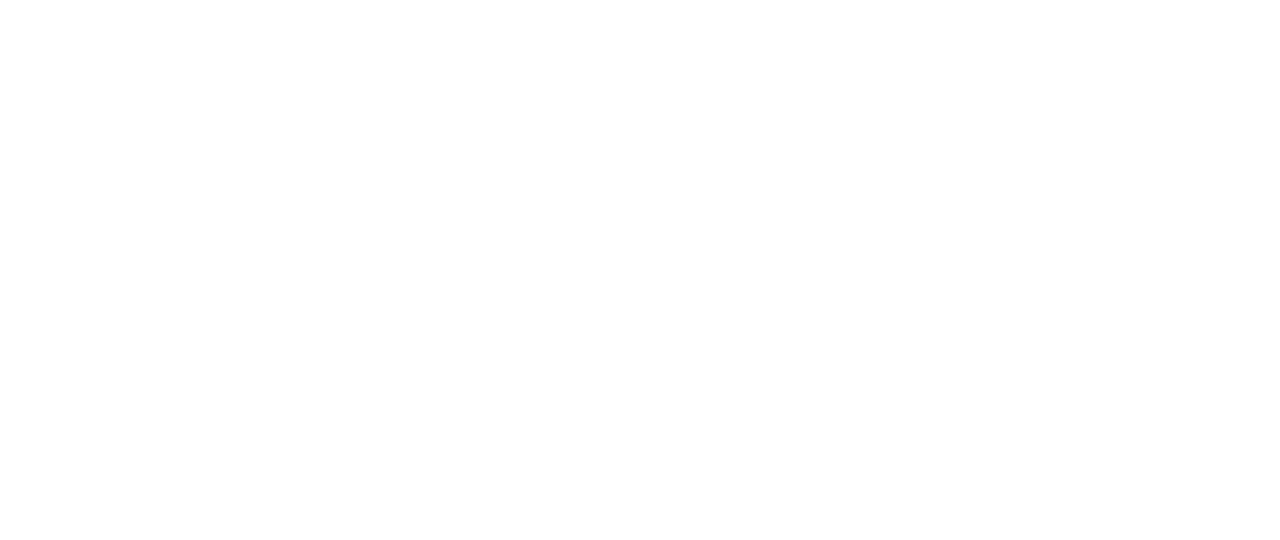
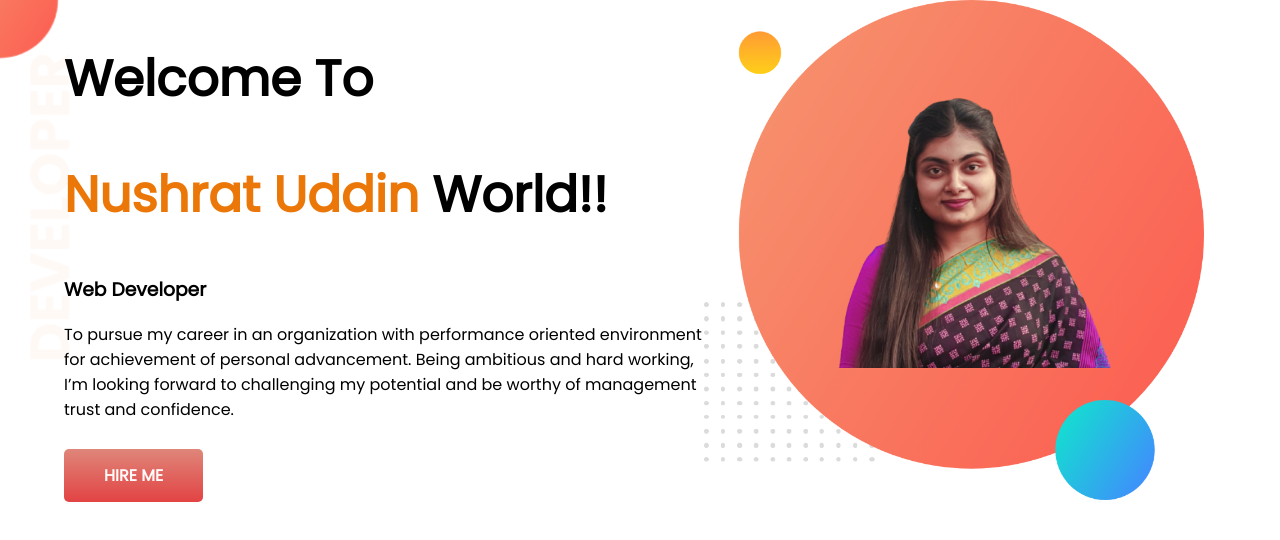
Before and after one commit to Nushrat-Uddin/developer-portfolio, a plain HTML site: page index.html in a window 1280 px wide. Drawn offline with Linux system fonts and the light colour scheme.

Commit message:
top-banner added

```diff
--- a/index.html
+++ b/index.html
@@ -5,9 +5,23 @@
     <meta http-equiv="X-UA-Compatible" content="IE=edge">
     <meta name="viewport" content="width=device-width, initial-scale=1.0">
     <title>Nushrat Portfolio</title>
+    <link rel="preconnect" href="https://fonts.googleapis.com">
+    <link rel="preconnect" href="https://fonts.gstatic.com" crossorigin>
+    <link href="https://fonts.googleapis.com/css2?family=Poppins&display=swap" rel="stylesheet">
     <link rel="stylesheet" href="style.css">
 </head>
 <body>
-
+    <section class="top-banner">
+    <div class="header">
+    <h1>Welcome To</h1>
+    <h1><span>Nushrat Uddin</span> World!!</h1>
+    <h3>Web Developer</h3>
+    <p>To pursue my career in an organization with performance oriented environment for achievement of personal advancement. Being ambitious and hard working, I’m looking forward to challenging my potential and be worthy of management trust and confidence.</p><br>
+    <a class="link-button" target="blank" href="https://www.linkedin.com/in/nushrat-uddin-0420041b7/">HIRE ME</a>
+    </div>
+    <div class="image">
+    <img src="images/Nushrat1.png" alt="picture">
+    </div>
+    </section>
 </body>
 </html>
--- a/style.css
+++ b/style.css
@@ -0,0 +1,34 @@
+body{
+    font-family: 'Poppins', sans-serif;
+    margin: 0;
+}
+h1{
+    font-size: 50px;
+}
+span{
+    color: rgb(236, 119, 9);
+}
+section{
+    display: flex;
+}
+.header{
+    width: 50%;
+    padding-left: 5%;
+}
+.image img{
+    height:500px;
+    width: 500px;
+
+}
+.link-button{
+    text-decoration: none;
+    padding: 15px 40px;
+    background-image: linear-gradient(rgb(223, 134, 122),#e24343);
+    border-radius: 5px;
+    color:snow;
+    font-weight: 700;
+}
+.top-banner{
+    background-image: url(images/top-banner.png);
+    background-repeat: no-repeat;
+}
```
Also changed, not shown: images/Nushrat1.png (added), images/dream-bg.png (added), images/exp-bg.png (added), images/jhankar.png (added), images/jhankar2.png (added), images/my-bg.png (added), images/my-bg2.png (added), images/top-banner.png (added), show-off/Nushrat1.jpg (added).
